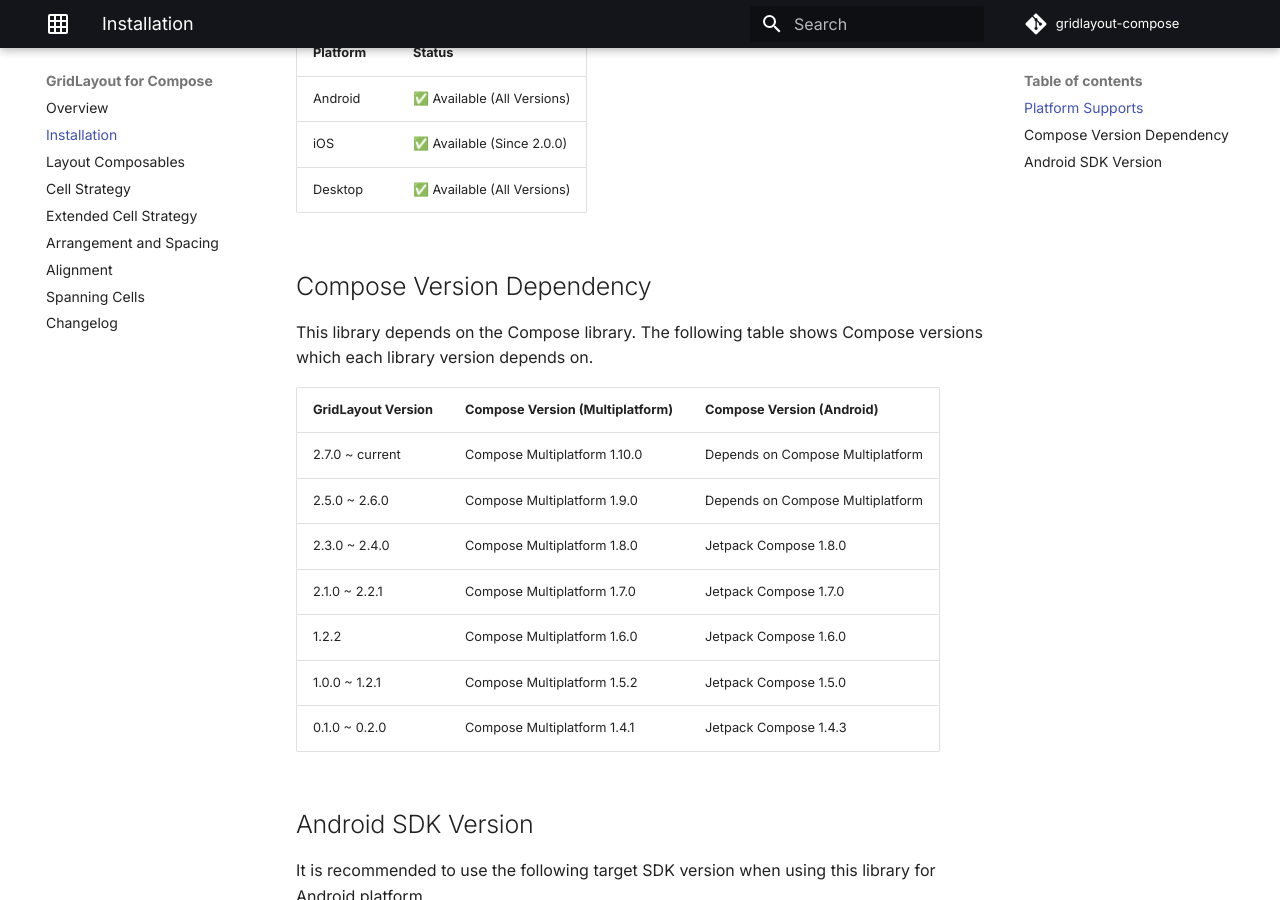
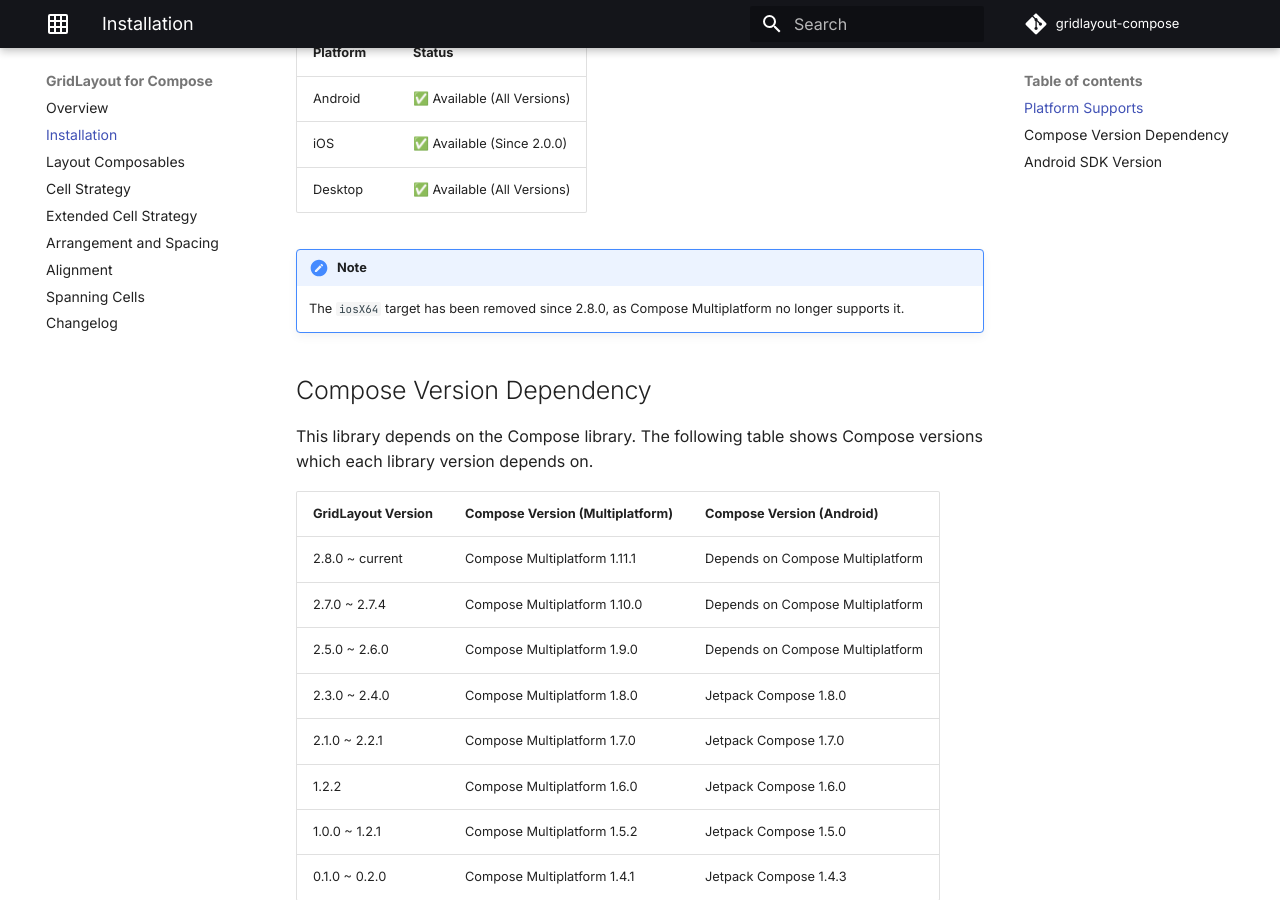
Before and after one commit to cheonjaeung/gridlayout-compose, an MkDocs documentation site: the page built from docs/installation.md, in a window 1280 px wide and 900 px high, scrolled down 630 px. Built offline with MkDocs 1.6.1 and Material for MkDocs 9.7.7, drawn with Linux system fonts in a browser that asks for light colours; comment, search, counter and statistics services are not loaded.

Commit message:
Ready to release 2.8.0

```diff
--- a/docs/installation.md
+++ b/docs/installation.md
@@ -30,6 +30,9 @@ The following table shows which platform is supported.
 | iOS      | ✅ Available (Since 2.0.0)  |
 | Desktop  | ✅ Available (All Versions) |
 
+!!! note
+    The `iosX64` target has been removed since 2.8.0, as Compose Multiplatform no longer supports it.
+
 ## Compose Version Dependency
 
 This library depends on the Compose library.
@@ -37,7 +40,8 @@ The following table shows Compose versions which each library version depends on
 
 | GridLayout Version | Compose Version (Multiplatform) | Compose Version (Android)        |
 |--------------------|---------------------------------|----------------------------------|
-| 2.7.0 ~ current    | Compose Multiplatform 1.10.0    | Depends on Compose Multiplatform |
+| 2.8.0 ~ current    | Compose Multiplatform 1.11.1    | Depends on Compose Multiplatform |
+| 2.7.0 ~ 2.7.4      | Compose Multiplatform 1.10.0    | Depends on Compose Multiplatform |
 | 2.5.0 ~ 2.6.0      | Compose Multiplatform 1.9.0     | Depends on Compose Multiplatform |
 | 2.3.0 ~ 2.4.0      | Compose Multiplatform 1.8.0     | Jetpack Compose 1.8.0            |
 | 2.1.0 ~ 2.2.1      | Compose Multiplatform 1.7.0     | Jetpack Compose 1.7.0            |
```
Also changed, not shown: CHANGELOG.md (+14 -0 lines), 1 other file.
